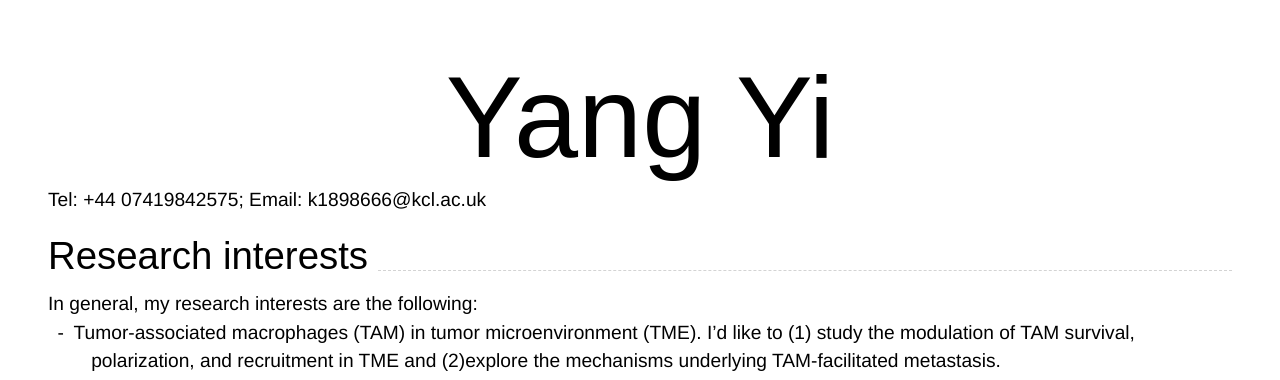
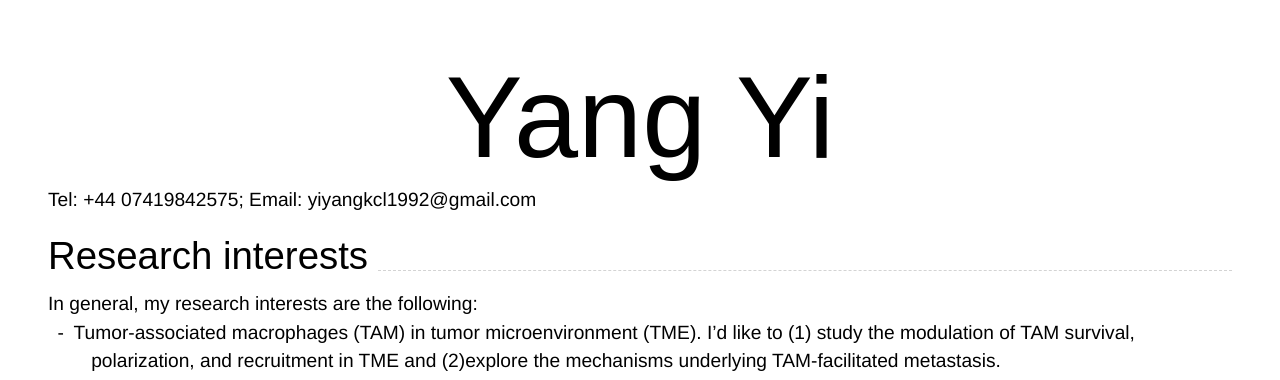
Before and after one commit to yiyiyi1992/Resume, a Jekyll site: the page built from index.md, in a window 1280 px wide and 900 px high. Shown: the top 380 px of the window. Built offline with Jekyll 4.4.1, drawn with Linux system fonts in a browser that asks for light colours; nearby versions of some CDN libraries.

Commit message:
Update index.md

```diff
--- a/index.md
+++ b/index.md
@@ -2,12 +2,12 @@
 layout: cv
 title: Yi Yang
 email:
-  text: k1898666@kcl.ac.uk
+  text: yiyangkcl1992@gmail.com
 
 ---
 
 # Yang Yi
-  Tel: +44 07419842575; Email: k1898666@kcl.ac.uk
+  Tel: +44 07419842575; Email: yiyangkcl1992@gmail.com
 
 ## Research interests
  In general, my research interests are the following:
```
